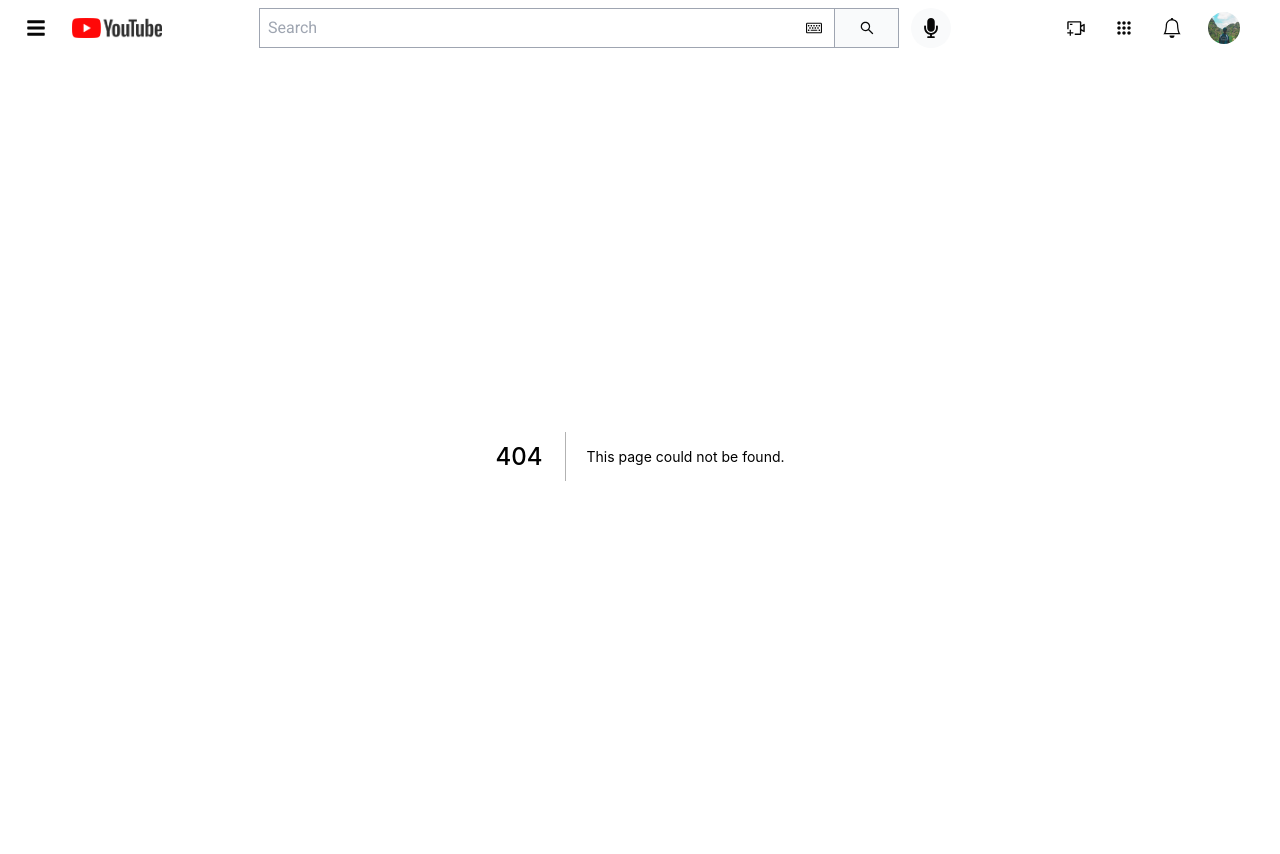
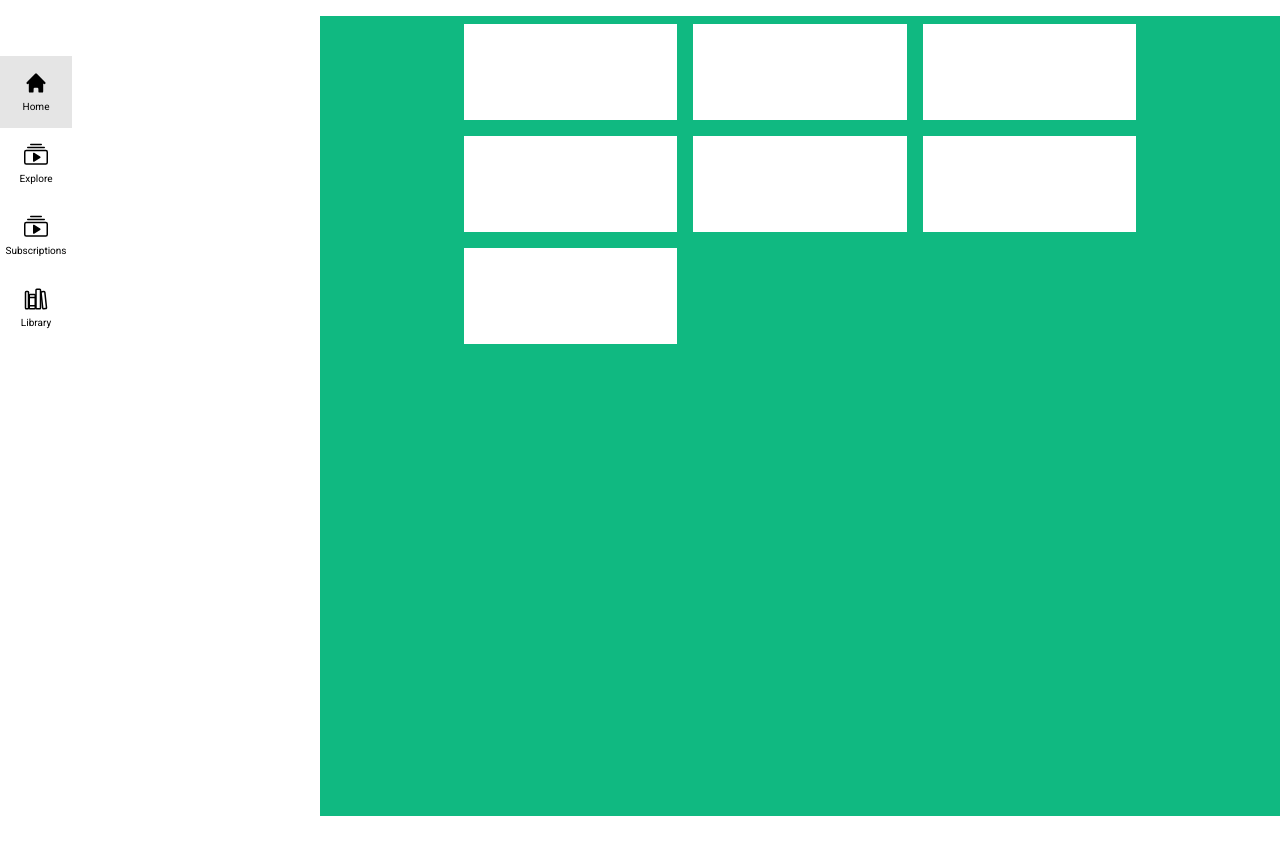
Before and after one commit to DuyetVu2001/20211001-yotube, a Next.js app in the folder client/: page /center in a window 1280 px wide. Before the commit this address had no page. After the commit the page ends 832 px from the top, so only its background shows below. Built offline with nearby package versions, Linux system fonts and the light colour scheme.

Commit message:
implement responsvie

```diff
--- a/client/components/SideBar.jsx
+++ b/client/components/SideBar.jsx
@@ -13,18 +13,15 @@ export default function SideBar() {
 	return (
 		<div className="fixed top-nav-height left-0 bottom-0 dark:bg-dark-second">
 			{/* SMALL SCREEN */}
-			{!isDisplay && (
-				<div className="w-[72px]">
+			<div className="hidden md:block xl:hidden w-[72px]">
 				<SideBarItem active Icon={HiHome} title="Home" />
 				<SideBarItem Icon={BsCollectionPlay} title="Explore" />
 				<SideBarItem Icon={BsCollectionPlay} title="Subscriptions" />
 				<SideBarItem Icon={IoLibraryOutline} title="Library" />
 			</div>
-			)}
 
 			{/* LARGE SCREEN */}
-			{isDisplay && (
-				<div className="h-full w-60 pt-[7px] overflow-auto">
+			<div className="hidden xl:block h-full w-60 pt-[7px] overflow-auto">
 				<SideBarItem large active Icon={HiHome} title="Home" />
 				<SideBarItem large Icon={BsCollectionPlay} title="Explore" />
 				<SideBarItem large Icon={BsCollectionPlay} title="Subscriptions" />
@@ -65,7 +62,6 @@ export default function SideBar() {
 
 				<div className="h-[1px] my-3 bg-gray-200 dark:bg-dark-border" />
 			</div>
-			)}
 		</div>
 	);
 }
--- a/client/components/VideoItem.jsx
+++ b/client/components/VideoItem.jsx
@@ -11,7 +11,7 @@ export default function VideoItem({ row, video }) {
 		user: { username, avatar },
 	} = video;
 
-	let containerClass = '';
+	let containerClass = 'w-full';
 	if (row) {
 		containerClass = 'flex h-[94px] mt-[10px]';
 	}
--- a/client/components/layout/TopNav.jsx
+++ b/client/components/layout/TopNav.jsx
@@ -1,14 +1,16 @@
+import { useTheme } from 'next-themes';
 import Image from 'next/image';
+import Link from 'next/link';
 import { useContext, useRef, useState } from 'react';
 import {
 	AiOutlinePlaySquare,
 	AiOutlineSearch,
 	AiOutlineVideoCameraAdd,
 } from 'react-icons/ai';
-import { IoCloseOutline } from 'react-icons/io5';
 import { BsBell } from 'react-icons/bs';
 import { CgMenuGridO } from 'react-icons/cg';
-import { FaBars, FaMicrophone, FaRegKeyboard, FaYoutube } from 'react-icons/fa';
+import { FaBars, FaMicrophone, FaRegKeyboard } from 'react-icons/fa';
+import { IoCloseOutline } from 'react-icons/io5';
 import { IsDisplaySideBarContext } from '../../context/IsDisplaySideBarContext';
 import useClickOutside from '../../hooks/useClickOutside';
 import Avatar from '../../public/avatar.jpg';
@@ -16,7 +18,6 @@ import Logo from '../../public/logo.png';
 import NotificationItem from '../NotificationItem';
 import SideBarItem from '../SideBarItem';
 import TopNavIcon from '../TopNavIcon';
-import Link from 'next/link';
 
 export default function TopNav() {
 	const { toggleIsDisplay } = useContext(IsDisplaySideBarContext);
@@ -30,6 +31,11 @@ export default function TopNav() {
 	const [bellDisplay, setBellDisplay] = useClickOutside(bellRef);
 	const [personalDisplay, setPersonalDisplay] = useClickOutside(personalRef);
 
+	// Theme
+	const { theme, setTheme } = useTheme();
+	const toggleTheme = () => {
+		setTheme(theme === 'dark' ? 'light' : 'dark');
+	};
 	return (
 		<div className="sticky top-0 left-0 right-0 z-40 h-nav-height flex-center justify-between pl-3 pr-10 bg-white dark:bg-dark-second opacity-[0.97]">
 			{/* LEFT */}
@@ -65,7 +71,7 @@ export default function TopNav() {
 			{/* MID */}
 			<div className="flex-center">
 				{/* SEARCH */}
-				<div className="flex-center mr-2 h-10 border border-gray-400 dark:border-dark-border dark:bg-dark-main">
+				<div className="hidden lg:flex flex-center mr-2 h-10 border border-gray-400 dark:border-dark-border dark:bg-dark-main">
 					<input
 						className="w-[530px] mx-2 outline-none bg-transparent"
 						type="text"
@@ -78,7 +84,10 @@ export default function TopNav() {
 				</div>
 
 				{/* MIC */}
-				<div onClick={() => setVoicePopupDisplay(true)}>
+				<div
+					className="hidden lg:block"
+					onClick={() => setVoicePopupDisplay(true)}
+				>
 					<TopNavIcon bg Icon={FaMicrophone} />
 				</div>
 			</div>
@@ -317,6 +326,7 @@ export default function TopNav() {
 								title="Go live"
 							/>
 							<div className="h-[1px] my-2 bg-[#ddd] dark:bg-dark-border" />
+							<div onClick={toggleTheme}>
 								<SideBarItem
 									large
 									pl="sm"
@@ -324,6 +334,7 @@ export default function TopNav() {
 									Icon={AiOutlinePlaySquare}
 									title="Go live"
 								/>
+							</div>
 							<SideBarItem
 								large
 								pl="sm"
--- /dev/null
+++ b/client/pages/center.jsx
@@ -0,0 +1,54 @@
+import SideBar from '../components/SideBar';
+
+export default function Center() {
+	return (
+		<div className="flex flex-row flex-wrap py-4">
+			{/* <div class="flex flex-row flex-wrap py-4">
+				<aside class="w-full sm:w-1/3 md:w-1/4 px-2">
+					<div class="sticky top-0 p-4 w-full">
+						<ul class="flex flex-col overflow-hidden">...</ul>
+					</div>
+				</aside>
+				<main role="main" class="w-full sm:w-2/3 md:w-3/4 pt-1 px-2"></main>
+			</div> */}
+
+			<div className="w-full sm:w-1/3 md:w-1/4 px-2">
+				<div className="sticky top-0 bottom-0 left-0 h-screen p-4 w-full">
+					<div className="h-full">
+						<SideBar />
+					</div>
+				</div>
+			</div>
+
+			<div className="w-full sm:w-2/3 md:w-3/4 bg-green-500">
+				<div className="w-full max-w-xs mx-auto sm:max-w-2xl">
+					<div className="flex flex-wrap -mx-2">
+						<div className="w-full sm:w-1/2 md:w-1/3 h-24 my-2 px-2">
+							<div className="w-full sm:w-full h-full bg-white"></div>
+						</div>
+						<div className="w-full sm:w-1/2 md:w-1/3 h-24 my-2 px-2">
+							<div className="w-full sm:w-full h-full bg-white"></div>
+						</div>
+						<div className="w-full sm:w-1/2 md:w-1/3 h-24 my-2 px-2">
+							<div className="w-full sm:w-full h-full bg-white"></div>
+						</div>
+						<div className="w-full sm:w-1/2 md:w-1/3 h-24 my-2 px-2">
+							<div className="w-full sm:w-full h-full bg-white"></div>
+						</div>
+						<div className="w-full sm:w-1/2 md:w-1/3 h-24 my-2 px-2">
+							<div className="w-full sm:w-full h-full bg-white"></div>
+						</div>
+						<div className="w-full sm:w-1/2 md:w-1/3 h-24 my-2 px-2">
+							<div className="w-full sm:w-full h-full bg-white"></div>
+						</div>
+						<div className="w-full sm:w-1/2 md:w-1/3 h-24 my-2 px-2">
+							<div className="w-full sm:w-full h-full bg-white"></div>
+						</div>
+					</div>
+				</div>
+			</div>
+		</div>
+	);
+}
+
+Center.getLayout = (page) => <>{page}</>;
--- a/client/pages/index.js
+++ b/client/pages/index.js
@@ -31,26 +31,19 @@ export default function Home({ videos: videoList }) {
 		});
 	};
 
-	// Theme
-	const { theme, setTheme } = useTheme();
-	const toggleTheme = () => {
-		setTheme(theme === 'dark' ? 'light' : 'dark');
-	};
-
 	if (loading) return <h1>Loading...</h1>;
 
 	return (
-		<>
+		<div>
 			<SideBar />
 
+			{/* CATEGORIES */}
 			<div
-				className={`opacity-[0.97] fixed right-0 ${
-					isDisplay ? 'left-[240px]' : 'left-[72px]'
-				} z-30 py-3 border-t-[1px] border-b-[1px] border-[#ddd] dark:border-dark-border bg-white dark:bg-dark-second`}
+				className={`left-0 top-nav-height md:left-[72px] xl:left-[240px] opacity-[0.97] fixed right-0 z-30 py-3 border-t-[1px] border-b-[1px] border-[#ddd] dark:border-dark-border bg-white dark:bg-dark-second`}
 			>
 				<div className="pl-6 flex gap-3">
 					<p
-						className={`flex-initial flex-shrink-0 leading-[30px] px-3 border-[1px] border-[#ccc] rounded-3xl text-white text-sm bg-[#000] dark:bg-white dark:text-black cursor-pointer`}
+						className={`leading-[30px] px-3 border-[1px] border-[#ccc] rounded-3xl text-white text-sm bg-[#000] dark:bg-white dark:text-black cursor-pointer`}
 						onClick={() => handleClick('')}
 					>
 						All
@@ -60,7 +53,7 @@ export default function Home({ videos: videoList }) {
 						categoryList.map((category) => (
 							<p
 								key={category}
-								className={`flex-initial flex-shrink-0 leading-[30px] px-3 border-[1px] border-[#ccc] rounded-3xl text-white text-sm bg-[#000] dark:bg-white dark:text-black cursor-pointer`}
+								className={`leading-[30px] px-3 border-[1px] border-[#ccc] rounded-3xl text-white text-sm bg-[#000] dark:bg-white dark:text-black cursor-pointer`}
 								onClick={() => handleClick(category)}
 							>
 								{category}
@@ -70,24 +63,23 @@ export default function Home({ videos: videoList }) {
 			</div>
 
 			{/* LIST VIDEOS */}
+			<div className="md:ml-[72px] xl:ml-[240px] mt-nav-height pt-6 bg-[#F9F9F9] dark:bg-dark-main">
 				<div
-				className={`flex flex-wrap mt-nav-height pt-6 ${
-					isDisplay ? 'ml-[240px] px-20' : 'ml-[72px] px-4'
-				} bg-[#F9F9F9] dark:bg-dark-main`}
+					className={`max-w-[320px] mx-auto sm:max-w-[670px] 2md:max-w-[1002px] lg:max-w-[1500px]`}
 				>
+					<div className="flex flex-wrap -mx-2 2md:mx-4">
 						{videos.map((video) => (
 							<div
 								key={video._id}
-						className={`${!isDisplay ? 'w-[20%]' : 'w-[25%]'} mb-10 px-2`}
+								className={`sm:w-1/2 2md:w-1/3 lg:w-1/4 mb-10 px-2`}
 							>
 								<VideoItem video={video} />
 							</div>
 						))}
-				<button className="px-4 text-white bg-black" onClick={toggleTheme}>
-					cai nut
-				</button>
 					</div>
-		</>
+				</div>
+			</div>
+		</div>
 	);
 }
 
--- a/client/pages/video/[videoId].jsx
+++ b/client/pages/video/[videoId].jsx
@@ -37,6 +37,17 @@ export default function Video({ video }) {
 		});
 	};
 
+	const rightSideData = {
+		routerLoad,
+		data,
+		loading,
+		error,
+		categoryList,
+		categoryError,
+		videoId,
+		handleClick,
+	};
+
 	return (
 		<>
 			<Head>
@@ -45,11 +56,13 @@ export default function Video({ video }) {
 			</Head>
 
 			<div className="bg-[#F9F9F9] dark:bg-dark-main">
-				<div className="flex pt-6 w-[1706px] mx-auto">
-					<div className="flex-1 pr-6">
+				{/* <div className="flex pt-6 w-[1706px] mx-auto"> */}
+				<div className="flex pt-6 mx-auto">
+					<div className="flex-1">
 						<iframe
-							width="1280"
-							height="720"
+							className="w-full aspect-16-9"
+							// width="1280"
+							// height="720"
 							src={`https://www.youtube.com/embed/${videoId}?autoplay=1`}
 							title="YouTube video player"
 							frameBorder="0"
@@ -58,6 +71,11 @@ export default function Video({ video }) {
 						/>
 
 						<DescriptionVideo title={title} user={user} />
+
+						{/*  */}
+						<div className="">
+							<RightSide data={rightSideData} />
+						</div>
 
 						{/* COMMENTS */}
 						<div className="">
@@ -90,7 +108,29 @@ export default function Video({ video }) {
 						</div>
 					</div>
 
-					<div className="w-[402px]">
+					<div className="hidden w-[402px]">
+						<RightSide data={rightSideData} />
+					</div>
+				</div>
+			</div>
+		</>
+	);
+}
+
+export const RightSide = ({ data: propData }) => {
+	const {
+		routerLoad,
+		data,
+		loading,
+		error,
+		categoryList,
+		categoryError,
+		videoId,
+		handleClick,
+	} = propData;
+
+	return (
+		<>
 			<div className="w-full overflow-auto">
 				<div className="flex gap-2">
 					<p
@@ -121,12 +161,9 @@ export default function Video({ video }) {
 					.filter((video) => video.videoId !== videoId)
 					.map((video) => <VideoItem key={video._id} row video={video} />)
 			)}
-					</div>
-				</div>
-			</div>
 		</>
 	);
-}
+};
 
 export async function getStaticPaths() {
 	const res = await axios.get(API + 'video');
--- a/client/tailwind.config.js
+++ b/client/tailwind.config.js
@@ -17,13 +17,15 @@ module.exports = {
 				'dark-text': '#A0A0A0',
 				'dark-border': '#383838',
 			},
-			screens: {
-				// xs: '562px',
-				md: '792px',
-				'2md': '872px',
-				lg: '1128px',
-				xl: '1313px',
-			},
+		},
+		screens: {
+			xs: '412px', // hide 2 icon top-bar, video 1 col
+			sm: '496px', // show 2 icon top-bar, video 2 col
+			'2sm': '642px', // show search input + mic icon
+			md: '792px', //show small side bar
+			'2md': '872px', // video 3 col
+			lg: '1128px', // video 4 col
+			xl: '1313px', // show side bar
 		},
 	},
 	variants: {
```
Lines whose indentation alone changed are shown as unchanged.
